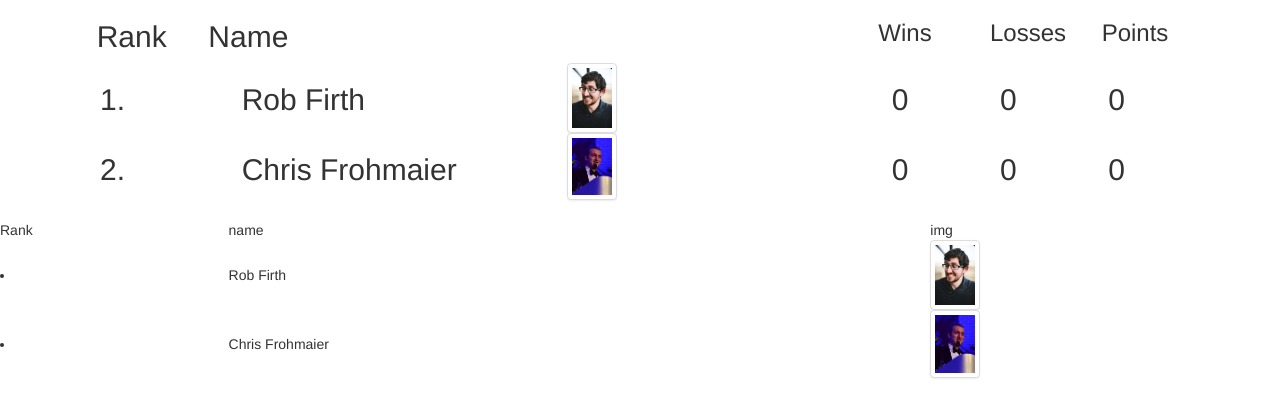
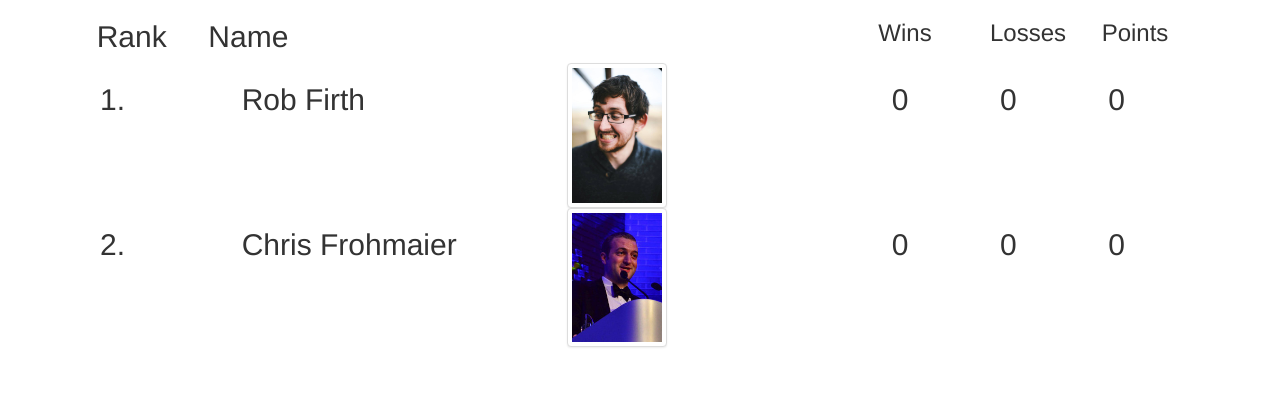
Before and after one commit to RobFirth/astrosquash, a Flask app: page / in a window 1280 px wide. Shown: the part 70-488 px from the top of the page. Run offline with Flask 2, Linux system fonts and the light colour scheme; data comes from the database, SQL or seed files in the repository; some libraries are stand-ins or nearby versions.

Commit message:
removed table

```diff
--- a/app/templates/home.html
+++ b/app/templates/home.html
@@ -5,7 +5,6 @@
   </div>
 <div>
 <div class="row">
-
   <div class='row'>
       <div class="col-md-1"></div>
       <div class="col-md-1"><h2>Rank</h2></div>
@@ -18,7 +17,6 @@
       <div class="col-md-1"><h3>Points</h3></div>
       <div class="col-md-1"></div>
   </div>
-
   <ol>
 	{% for p in players.query.order_by('id') %}
 	<div class='row'>
@@ -30,7 +28,7 @@
         <p><h2>{{p.name}}</h2></p>
       </div>
       <div class="col-md-3">
-        <img class="img-responsive img-thumbnail img-rounded" src="{{p.photourl}}" width="50" alt="">
+        <img class="img-responsive img-thumbnail img-rounded" src="{{p.photourl}}" width="100" alt="">
       </div>
       <div class="col-md-1"><h2>{{p.won}}</h2></div>
       <div class="col-md-1"><h2>{{p.lost}}</h2></div>
@@ -40,22 +38,5 @@
 	{% endfor %}
   </ol>
 </div>
-
-  <table style="width:100%">
-  <tr>
-    <td>Rank</td>
-    <td>name</td>
-    <td>img</td>
-  </tr>
-  <ol>
-  {% for p in players.query.order_by('id') %}
-  <tr>
-    <td><li></li></td>
-    <td>{{p.name}}</td>
-    <td><img class="img-responsive img-thumbnail img-rounded" src="{{p.photourl}}" width="50" alt=""></td>
-  </tr>
-  {% endfor %}
-  </ol>
-  </table>
 </div>
 {% endblock %}
```
